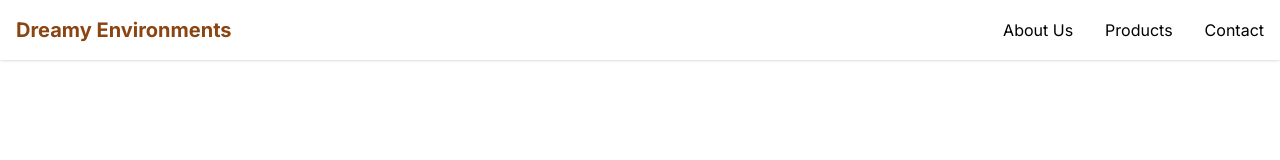
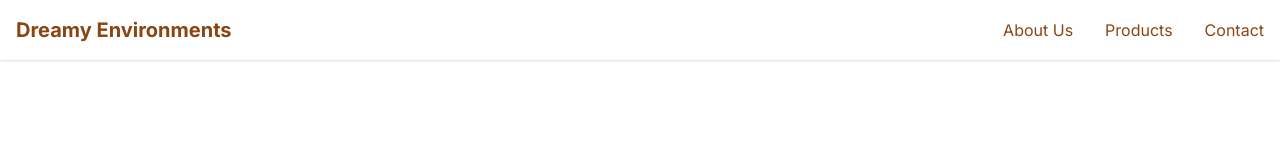
Before and after one commit to dibrandon/co, a Next.js app: page / in a window 1280 px wide. Shown: the top 160 px of the page. Built offline with nearby package versions, Linux system fonts and the light colour scheme.

Commit message:
Fixed no mostrar las letras de las secciones sin hacer hover o touch

```diff
--- a/src/components/Navbar.js
+++ b/src/components/Navbar.js
@@ -1,4 +1,4 @@
-'use client';
+"use client";
 
 import { useState, useEffect } from 'react';
 
@@ -43,20 +43,20 @@ export default function Navbar() {
             </svg>
           </button>
         </div>
-        <ul className="hidden md:flex space-x-8">
+        <ul className="hidden md:flex space-x-8 text-primary">
           <li>
-            <a href="#about" className="hover:text-secondary" onClick={closeMenu}>About Us</a>
+            <a href="#about" className="hover:text-secondary">About Us</a>
           </li>
           <li>
-            <a href="#products" className="hover:text-secondary" onClick={closeMenu}>Products</a>
+            <a href="#products" className="hover:text-secondary">Products</a>
           </li>
           <li>
-            <a href="#contact" className="hover:text-secondary" onClick={closeMenu}>Contact</a>
+            <a href="#contact" className="hover:text-secondary">Contact</a>
           </li>
         </ul>
       </nav>
       <div className={`md:hidden transition-all duration-300 ease-in-out ${isOpen ? 'max-h-screen opacity-100' : 'max-h-0 opacity-0'} overflow-hidden`}>
-        <ul className="flex flex-col space-y-2 bg-white p-4">
+        <ul className="flex flex-col items-end space-y-2 bg-white p-4 text-primary">
           <li>
             <a href="#about" className="hover:text-secondary" onClick={closeMenu}>About Us</a>
           </li>
```
